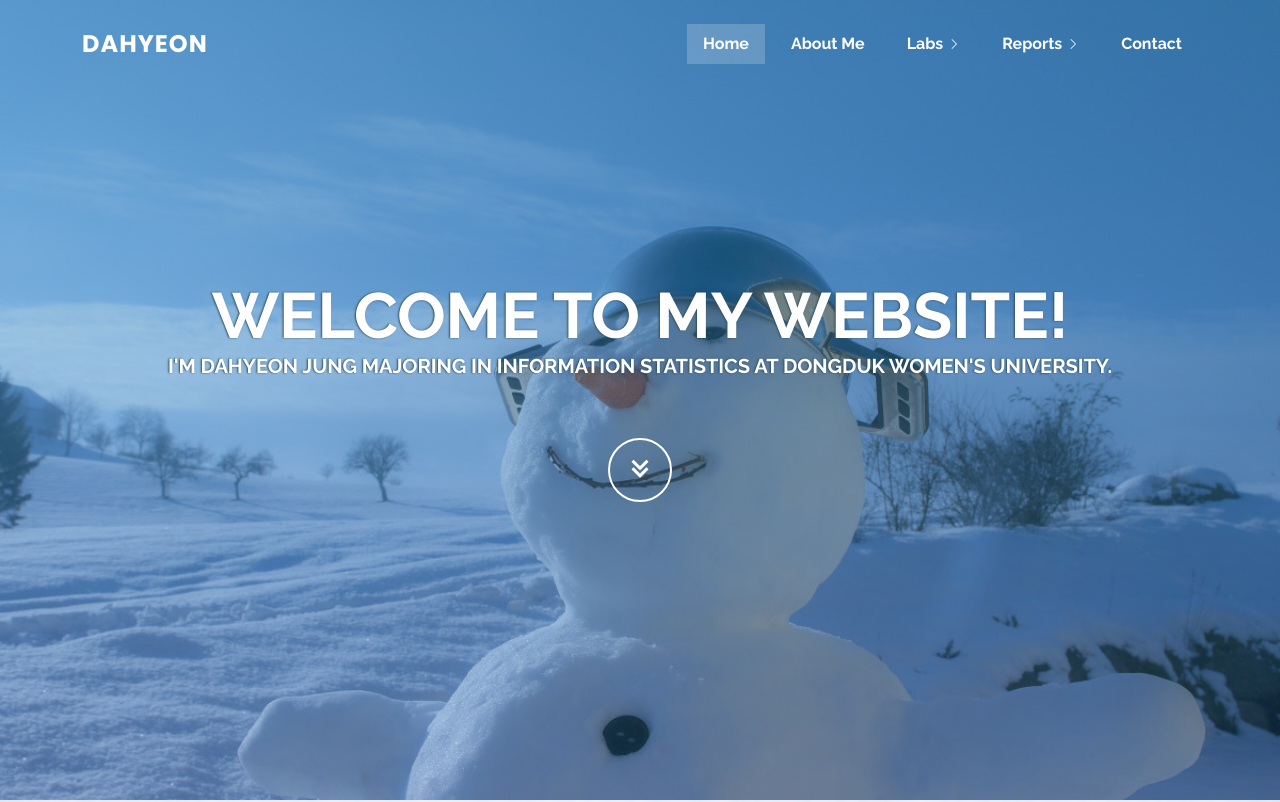
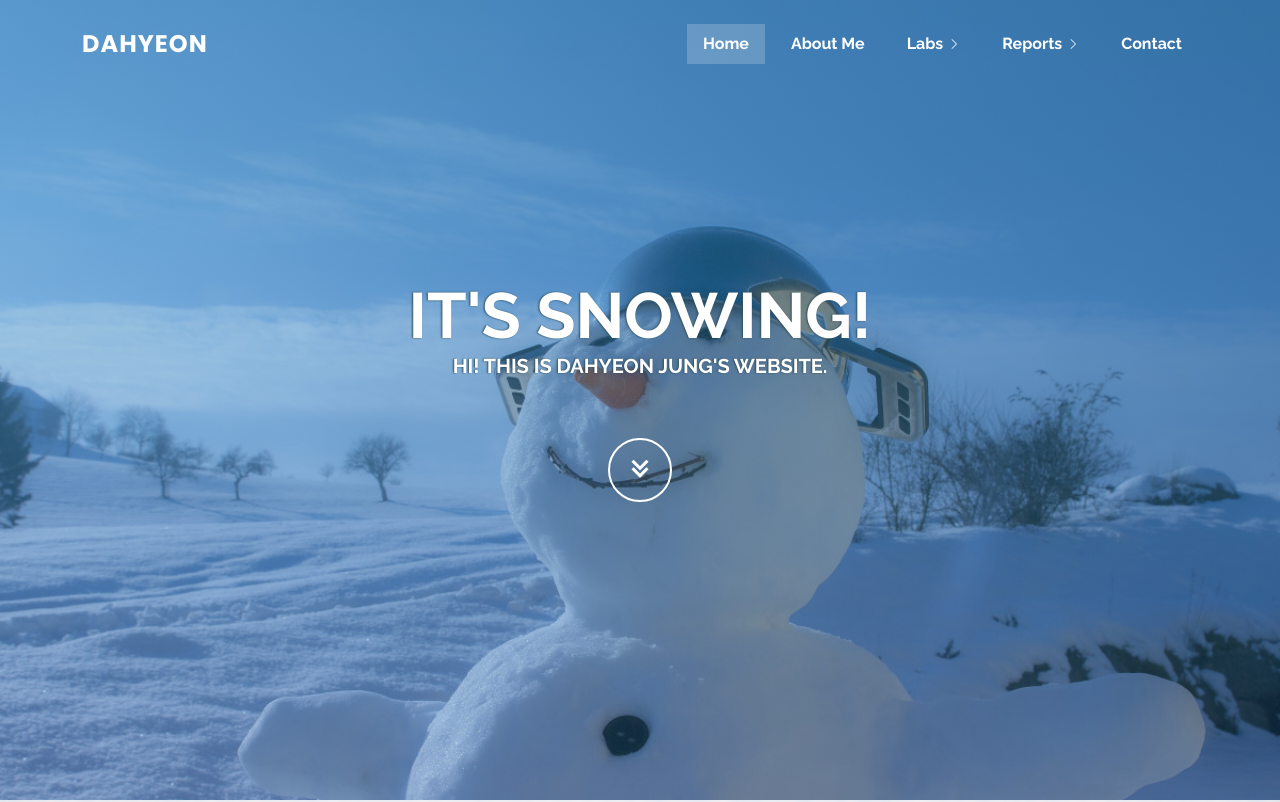
Before and after one commit to 20210864/home, a plain HTML site: page index.html in a window 1280 px wide. Shown: the top 802 px of the page. Drawn offline with nearby package versions, Linux system fonts and the light colour scheme.

Commit message:
final of final

```diff
--- a/index.html
+++ b/index.html
@@ -91,8 +91,8 @@
   <!-- ======= Hero Section ======= -->
   <section id="hero">
     <div class="hero-container" data-aos="fade-up">
-      <h1>Welcome to My Website!</h1>
-      <h2>I'm Dahyeon Jung majoring in Information Statistics at Dongduk Women's University.</h2>
+      <h1>IT'S SNOWING!</h1>
+      <h2>HI! This is Dahyeon Jung's website.</h2>
       <a href="#about" class="btn-get-started scrollto"><i class="bx bx-chevrons-down"></i></a>
     </div>
   </section>
```
